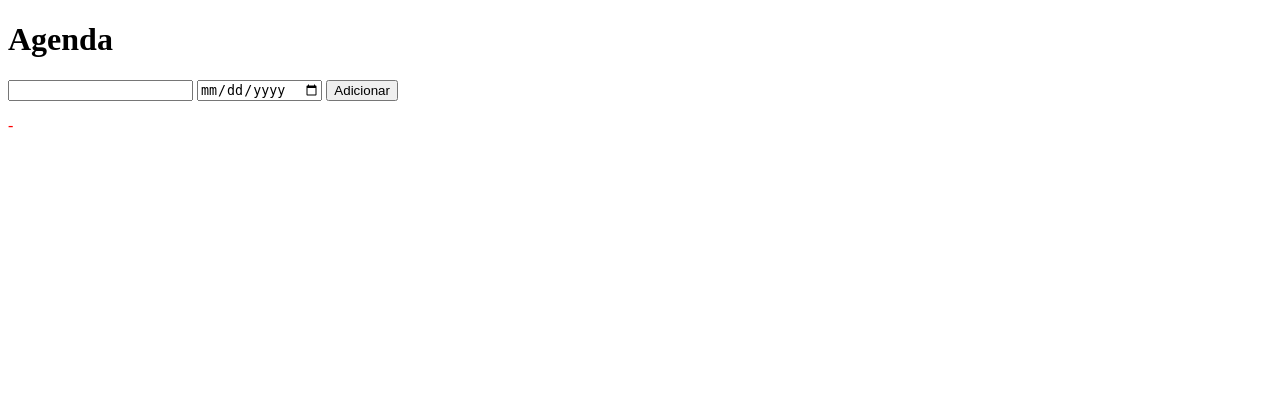
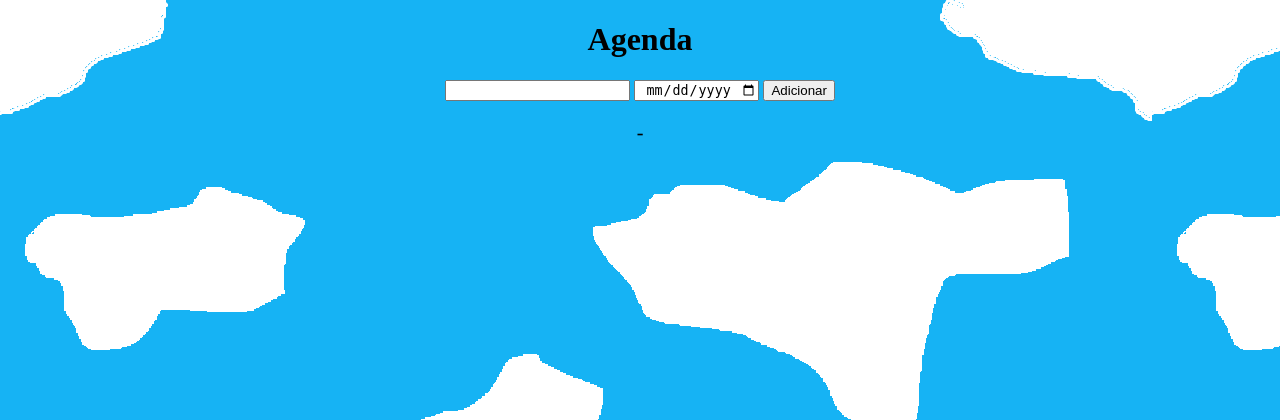
Before and after one commit to HeitorCarvalho26/agenda_py, a Flask app: page /agenda in a window 1280 px wide. Shown: the top 420 px of the page. Run offline with Flask 3, Linux system fonts and the light colour scheme.

Commit message:
estilizando

```diff
--- a/static/style.css
+++ b/static/style.css
@@ -1,3 +1,12 @@
-p {
-    color: red;
+body{
+    background-image: url(fundo.png);
 }
+* {
+  text-align: center;
+  color: rgb(0, 0, 0);
+}
+p{
+  font-family: verdana;
+  font-size: 20px;
+
+}
--- a/templates/agenda.html
+++ b/templates/agenda.html
@@ -2,7 +2,7 @@
 
 {%block content%}
     <form method="POST">
-        <input typr="text" name="titulo-tarefa" id="titulo-tarefa" palceholder="Título da tarefa" required>
+        <input type="text" name="titulo-tarefa" id="titulo-tarefa" palceholder="Título da tarefa" required>
         <input type="date" name="data-conclusao" id="data-conclusao">
         <button type="submit">Adicionar</button>
     </form>
```
Also changed, not shown: data/tarefas.sqlite3, static/fundo.png (added).
